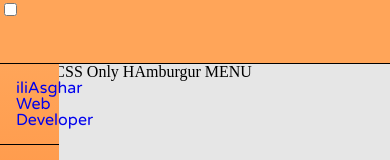
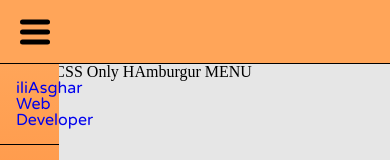
Before and after one commit to iliAsghar/Pure-CSS-Hamburger, a plain HTML site: page index.html in a window 390 px wide. Shown: the top 160 px of the page. Drawn offline with Linux system fonts and the light colour scheme.

Commit message:
made the hamburger menu logo

```diff
--- a/assets/stylesheets/style.css
+++ b/assets/stylesheets/style.css
@@ -20,6 +20,30 @@ body {
   background-color: var(--secondarylight-clr);
   height: 4rem;
   border-bottom : 1px black solid;
+}
+
+#sidebar-menu-toggle {
+  display: none;
+}
+
+.hamburger {
+  cursor: pointer;
+  display: flex;
+  justify-content: space-between;
+  flex-direction: column;
+  height: 25px;
+  width: 30px;
+  position: absolute;
+  top: 2rem;
+  transform: translateY(-50%);
+  left: 20px;
+}
+
+.hamburger__row {
+  height: 5px;
+  width: 30px;
+  border-radius: 50px;
+  background-color: black;
 }
 
 .sidebar {
--- a/index.html
+++ b/index.html
@@ -12,9 +12,11 @@
     <div class="header__hamburger">
       <label for="sidebar-menu-toggle">
         <input type="checkbox" id="sidebar-menu-toggle">
-        <span></span>
-        <span></span>
-        <span></span>
+        <div class="hamburger">
+          <span class="hamburger__row spin-ccw"></span>
+          <span class="hamburger__row fade-right"></span>
+          <span class="hamburger__row spin-cw"></span>
+        </div>
       </label>
       <aside class="sidebar">
         <ul class="sidebar__list">
```
